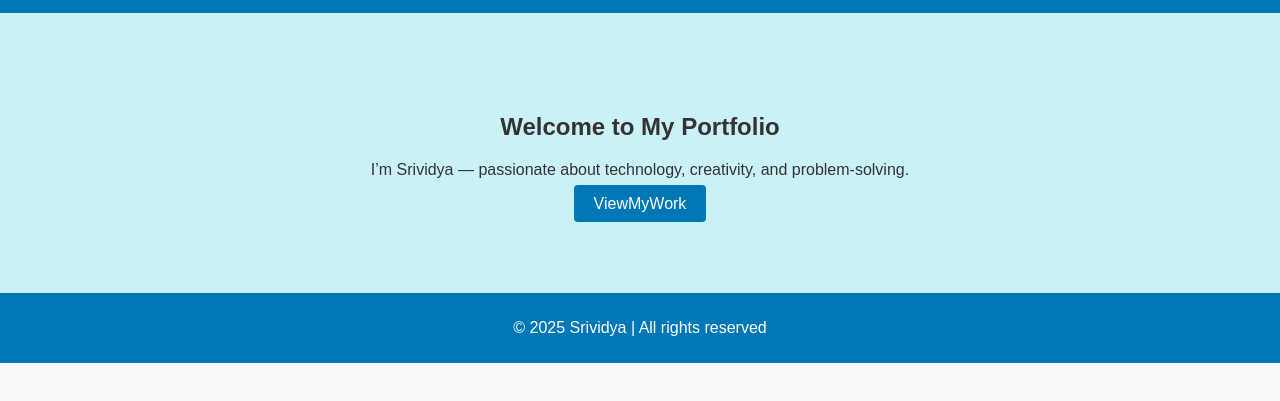
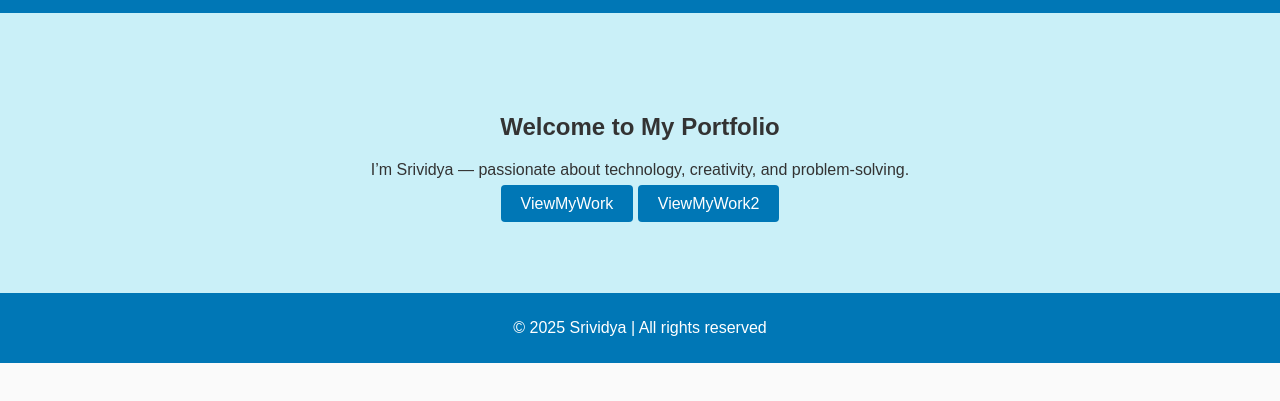
Before and after one commit to srividyabhat17/srividya-portfolio, a plain HTML site: page index.html in a window 1280 px wide. Shown: the part 115-516 px from the top of the page. Drawn offline with Linux system fonts and the light colour scheme.

Commit message:
Update index.html adding one more button

```diff
--- a/index.html
+++ b/index.html
@@ -35,6 +35,7 @@ height="0" width="0" style="display:none;visibility:hidden"></iframe></noscript>
     <h2>Welcome to My Portfolio</h2>
     <p>I’m Srividya — passionate about technology, creativity, and problem-solving.</p>
     <a href="projects.html" class="btn">ViewMyWork</a>
+     <a href="projects.html" class="btn">ViewMyWork2</a>
   </section>
 
   <footer>
```
